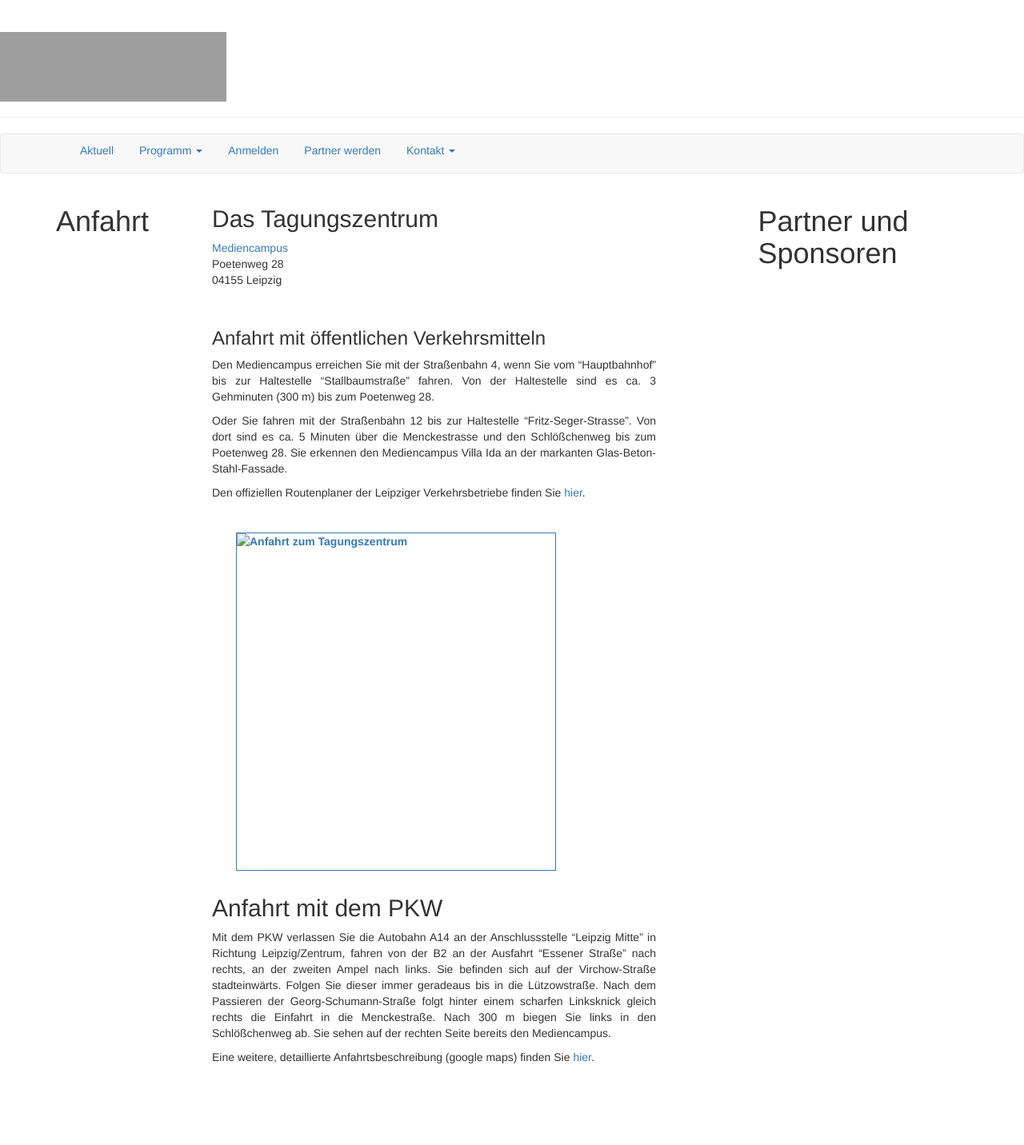
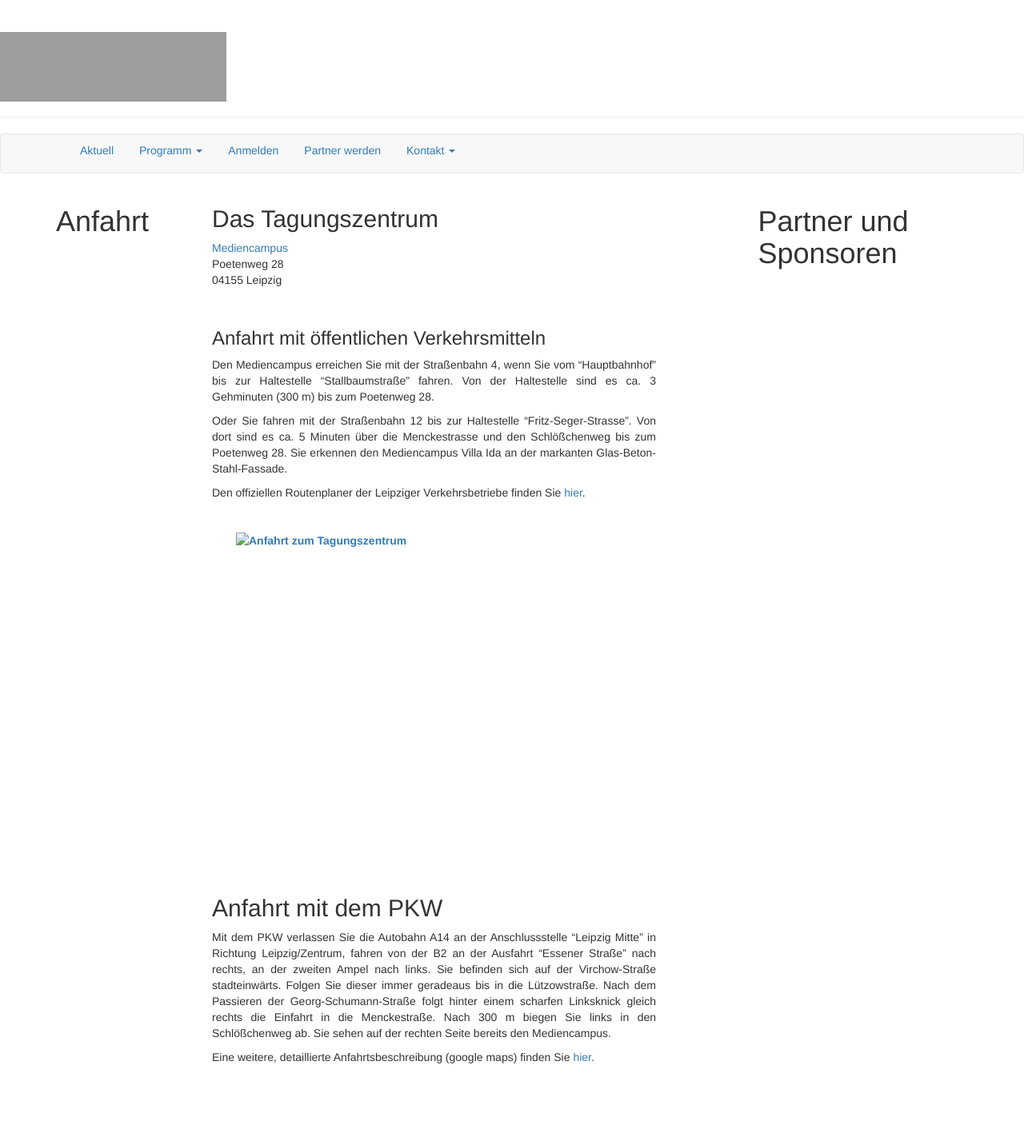
Before and after one commit to susedev/test, a Jekyll site: the page built from anfahrt.html, in a window 1280 px wide. Shown: the whole page at 80% size. Built offline with Jekyll 4.4.1, drawn with Linux system fonts in a browser that asks for light colours; nearby versions of some CDN libraries; grey boxes are pictures that could not be loaded.

Commit message:
Edit from JekyllCMS

```diff
--- a/anfahrt.html
+++ b/anfahrt.html
@@ -17,7 +17,7 @@ Poetenweg 28<br />
 
 <p style="text-align: justify;">Den offiziellen Routenplaner der Leipziger Verkehrsbetriebe finden Sie <a class="external-link-new-window" href="http://www.lvb.de/" target="_blank" title="Opens external link in new window">hier</a>.</p>
 
-<p><strong><a href="{{ site.base_url }}/media/karte-web.png" target="_blank"><img alt="Anfahrt zum Tagungszentrum" src="{{ site.base_url }}/media/karte-web.png" style="width: 400px; height: 423px; float: left; border-width: 1px; border-style: solid; margin: 30px;" /></a></strong></p>
+<p><strong><a href="{{ site.base_url }}/media/karte-web.png" target="_blank"><img alt="Anfahrt zum Tagungszentrum" src="{{ site.base_url }}/media/karte-web.png" style="width: 400px; height: 423px; float: left; border-width: 0px; border-style: solid; margin: 30px;" /></a></strong></p>
 
 <p>&nbsp;</p>
 
```
